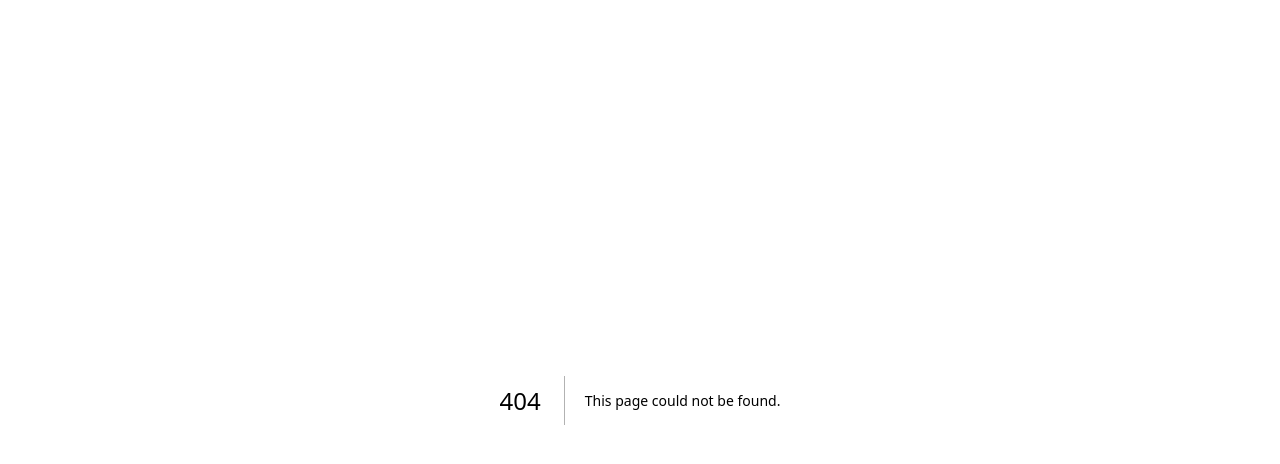
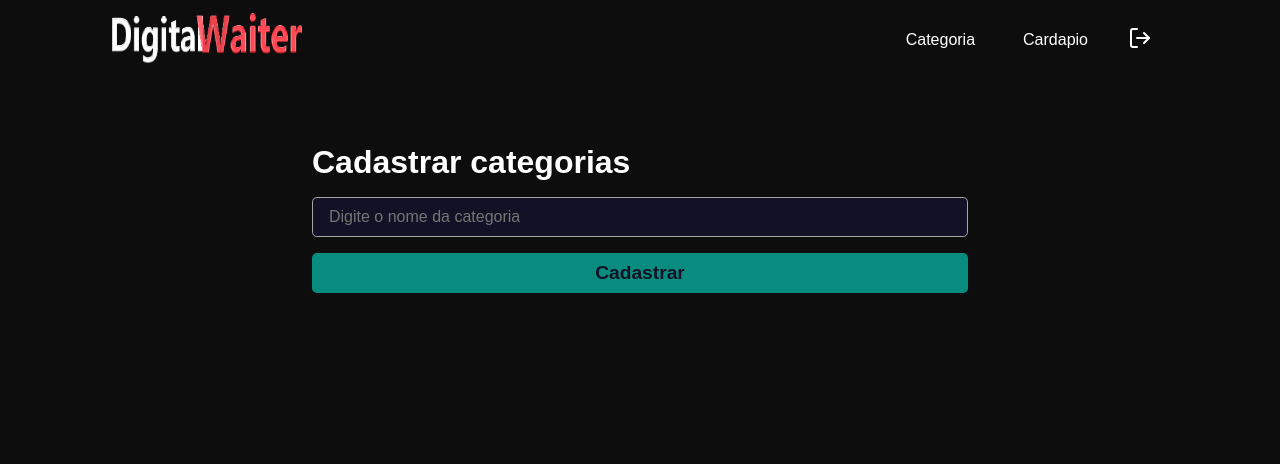
Before and after one commit to zezerinomattos/digital_waiter-projeto-Full-Stack, a Next.js app in the folder frontend/: page /category in a window 1280 px wide. Before the commit this address had no page. Shown: the top 464 px of the page. Built offline with nearby package versions, Linux system fonts and the light colour scheme.

Commit message:
Cadastro de Categoria finalizado

```diff
--- /dev/null
+++ b/frontend/src/pages/category/index.tsx
@@ -0,0 +1,60 @@
+import { useState, FormEvent } from 'react';
+import Head from "next/head";
+import { toast } from 'react-toastify';
+
+// MY IMPORTS
+import styles from './styles.module.scss';
+import { Header } from '../../components/Header';
+
+import { api } from '../../services/apiClient';
+
+export default function Category(){
+    const [name, setName] = useState('');
+
+    async function handleRegister(event: FormEvent){
+        event.preventDefault();
+
+        if(name === ''){
+            return;
+        }
+
+        await api.post('/category', {
+            name: name
+        })
+        .then(() => {
+            toast.success('CATEGORIA CADASTRADA COM SUCESSO!');
+            setName('');
+        })
+        .catch((err) => {
+            console.log(err);
+        });
+
+    }
+
+    return(
+        <>
+            <Head>
+                <title>Nova Categoria - Digital Witer</title>
+            </Head>
+
+            <div>
+                <Header />
+
+                <main className={styles.container}>
+                    <h1>Cadastrar categorias</h1>
+
+                    <form className={styles.form} onSubmit={handleRegister}>
+                        <input type="text"
+                        placeholder="Digite o nome da categoria"
+                        className={styles.input}
+                        value={name}
+                        onChange={(e) => setName(e.target.value)}
+                        />
+
+                        <button type="submit" className={styles.buttonAdd}>Cadastrar</button>
+                    </form>
+                </main>
+            </div>
+        </>
+    );
+}
--- /dev/null
+++ b/frontend/src/pages/category/styles.module.scss
@@ -0,0 +1,44 @@
+main.container{
+    max-width: 720px;
+    margin: 4rem auto;
+    padding: 0 2rem;
+
+    display: flex;
+    flex-direction: column;
+    justify-content: space-between;
+
+    h1{
+        color: var(--white);
+    }
+}
+
+main.container form.form{
+    display: flex;
+    flex-direction: column;
+    margin: 1rem 0;
+}
+
+main.container form.form input.input{
+    background-color: var(--dark-700);
+    border: 0;
+    padding: 1rem;
+    height: 40px;
+    border-radius: 0.3rem;
+    color: var(--white);
+    border: 1px solid var(--gray-100);
+    margin-bottom: 1rem;
+}
+
+main.container form.form button.buttonAdd{
+    height: 40px;
+    border: 0;
+    background-color: var(--green-900);
+    font-weight: bold;
+    font-size: 1.2rem;
+    border-radius: 0.3rem;
+    color: var(--dark-700);
+
+    &:hover{
+        opacity: .8;
+    }
+}
```
